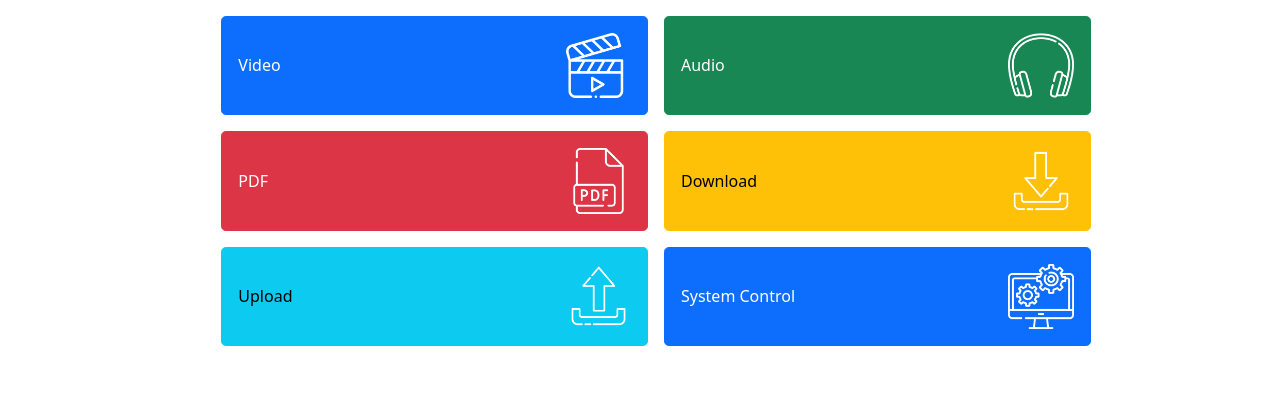
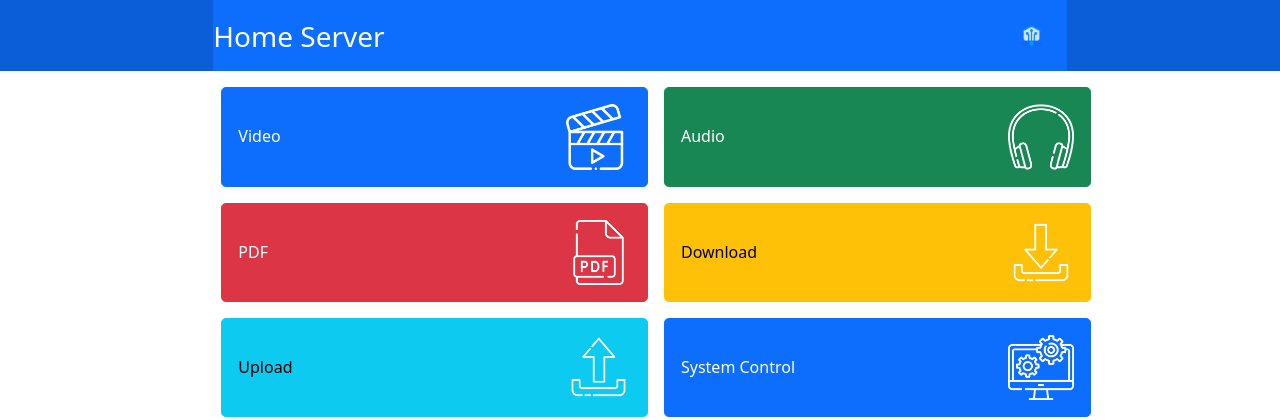
Before and after one commit to MrMRM1/HomeServer, a Flask app: page / in a window 1280 px wide. Shown: the top 420 px of the page. Run offline with Flask 2, Linux system fonts and the light colour scheme; some libraries are stand-ins or nearby versions.

Commit message:
Added header to home page.

```diff
--- a/templates/home.html
+++ b/templates/home.html
@@ -3,6 +3,12 @@
 {% block title %}{{ title }}{% endblock %}
 
 {% block body %}
+    <div class="col-12 btn-primary p-2 p-xl-0 d-flex justify-content-between">
+        <div class="col-10 col-md-8 btn-primary ms-auto me-auto m-2 mt-xl-0 mb-xl-0 d-flex justify-content-between">
+            <p class="mt-auto mb-auto fs-3">Home Server</p>
+            <img src="{{ url_for('static', filename='icon/icon.ico')}}" class="col-1 p-md-2 p-xl-4">
+        </div>
+    </div>
     <div class="home_page d-flex justify-content-center ">
 
         <div class="home_box col-8 mt-2">
```
